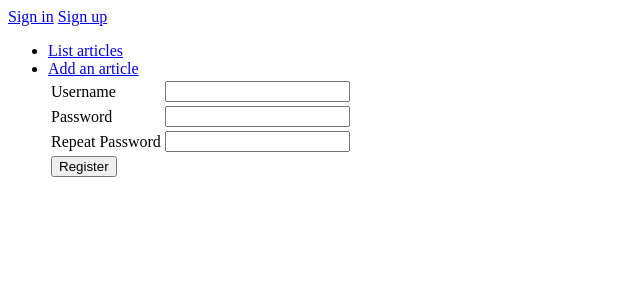
After one commit to puuro-maria/artikkelitietokanta, a Flask app: page /reg/register in a window 1280 px wide. The commit adds this page. Shown: the top 300 px of the page, without its empty margins (0-640 px from the left). Run offline with Flask 2, Linux system fonts and the light colour scheme.

Commit message:
lisätty rekisteröitymistoiminnallisuus

```diff
--- a/application/__init__.py
+++ b/application/__init__.py
@@ -24,6 +24,8 @@ from application.auth import models
 from application.auth import views
 
 from application.auth.models import User
+from application.reg import views
+
 from os import urandom
 
 app.config["SECRET_KEY"] = urandom(32)
--- /dev/null
+++ b/application/reg/forms.py
@@ -0,0 +1,12 @@
+from flask_wtf import FlaskForm
+from wtforms import PasswordField, StringField, validators
+
+class RegisterForm(FlaskForm):
+    username = StringField("Username", [validators.Length(min=2, max=20)])
+    name = StringField("Name", [validators.Length(min=4, max=20)])
+    password = PasswordField("Password", [validators.Required(),
+        validators.EqualTo('confirm', message='Passwords must match')])
+    confirm = PasswordField('Repeat Password')
+
+    class Meta:
+        csrf = False
--- /dev/null
+++ b/application/reg/views.py
@@ -0,0 +1,27 @@
+import sqlite3
+
+from flask import render_template, request, redirect, url_for
+from flask_login import login_user, logout_user
+
+from application import app, db
+from application.auth.models import User
+from application.reg.forms import RegisterForm
+
+
+@app.route("/reg/register", methods=["GET", "POST"])
+def reg_register():
+
+    if request.method == "GET":
+        return render_template("reg/registerform.html", form = RegisterForm())
+
+    if request.method == "POST":
+        form = RegisterForm(request.form)
+        username  = form.username.data
+        name = form.name.data
+        password = form.password.data
+        u = User(name, username, password)
+
+        db.session().add(u)
+        db.session().commit()
+
+        return redirect(url_for("artikkelit_index"))
--- a/application/templates/layout.html
+++ b/application/templates/layout.html
@@ -11,7 +11,8 @@
     Kirjautunut nimellä {{ current_user.name }}. <a href="{{ url_for('auth_logout') }}">Kirjaudu ulos</a>
     </p>
     {% else %}
-    <a href="{{ url_for('auth_login') }}">Kirjaudu</a>
+    <a href="{{ url_for('auth_login') }}">Sign in</a>
+    <a href="{{ url_for('reg_register') }}">Sign up</a>
     {% endif %}
     <ul>
       <li><a href="{{url_for('artikkelit_index')}}">List articles</a></li>
--- /dev/null
+++ b/application/templates/reg/registerform.html
@@ -0,0 +1,39 @@
+{% extends "layout.html" %}
+
+{% block body %}
+{{ error }}
+<form method="POST" action="{{ url_for('reg_register') }}">
+  <table>
+    <tr>
+      <td>
+	{{ form.username.label }}
+      </td>
+      <td>
+	{{ form.username }}
+      </td>
+    </tr>
+    <tr>
+      <td>
+	{{ form.password.label }}
+      </td>
+      <td>
+	{{ form.password }}
+      </td>
+    </tr>
+    <tr>
+        <td>
+      {{ form.confirm.label }}
+        </td>
+        <td>
+      {{ form.confirm }}
+        </td>
+      </tr>
+    <tr>
+      <td colspan="2">
+        <form method="POST" action="{{ url_for('reg_register') }}">
+            <input type="submit" value="Register"/>
+          </form>
+      </td>
+    </tr>
+</form>
+{% endblock %}
```
